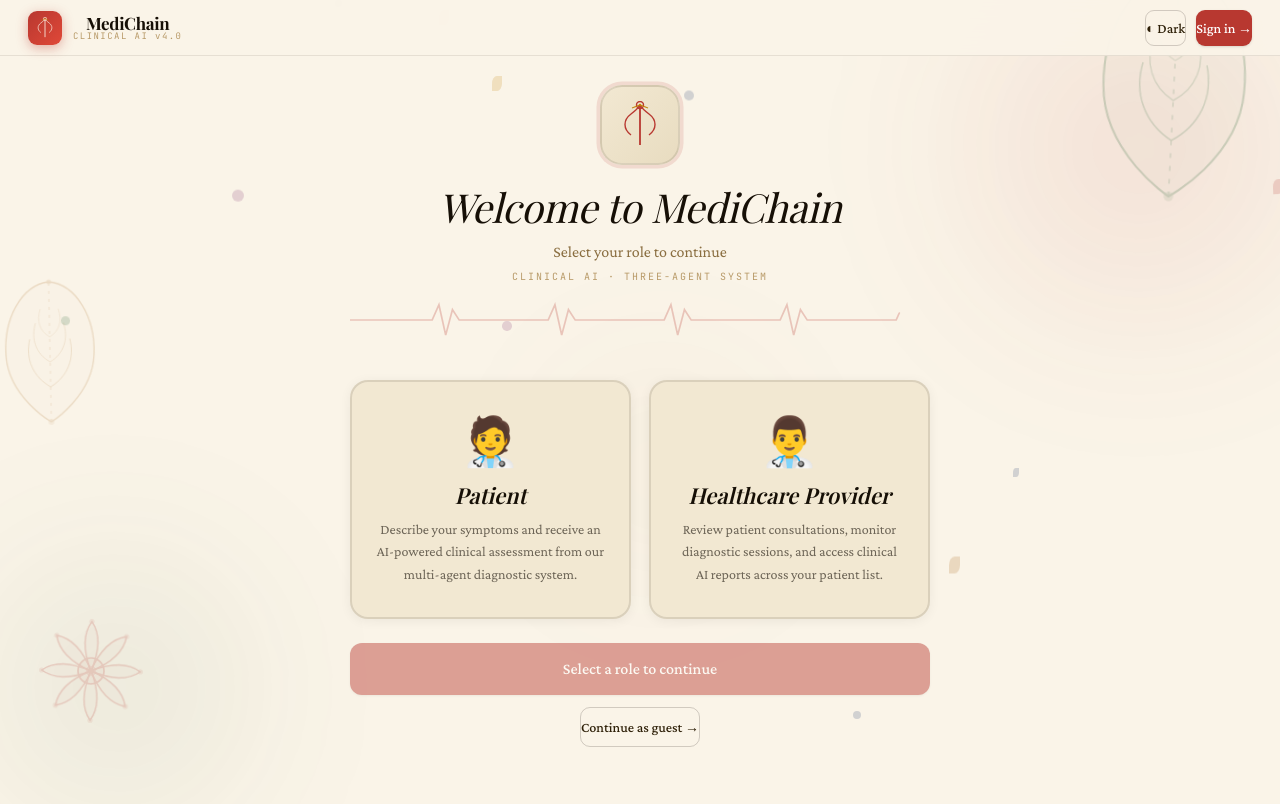
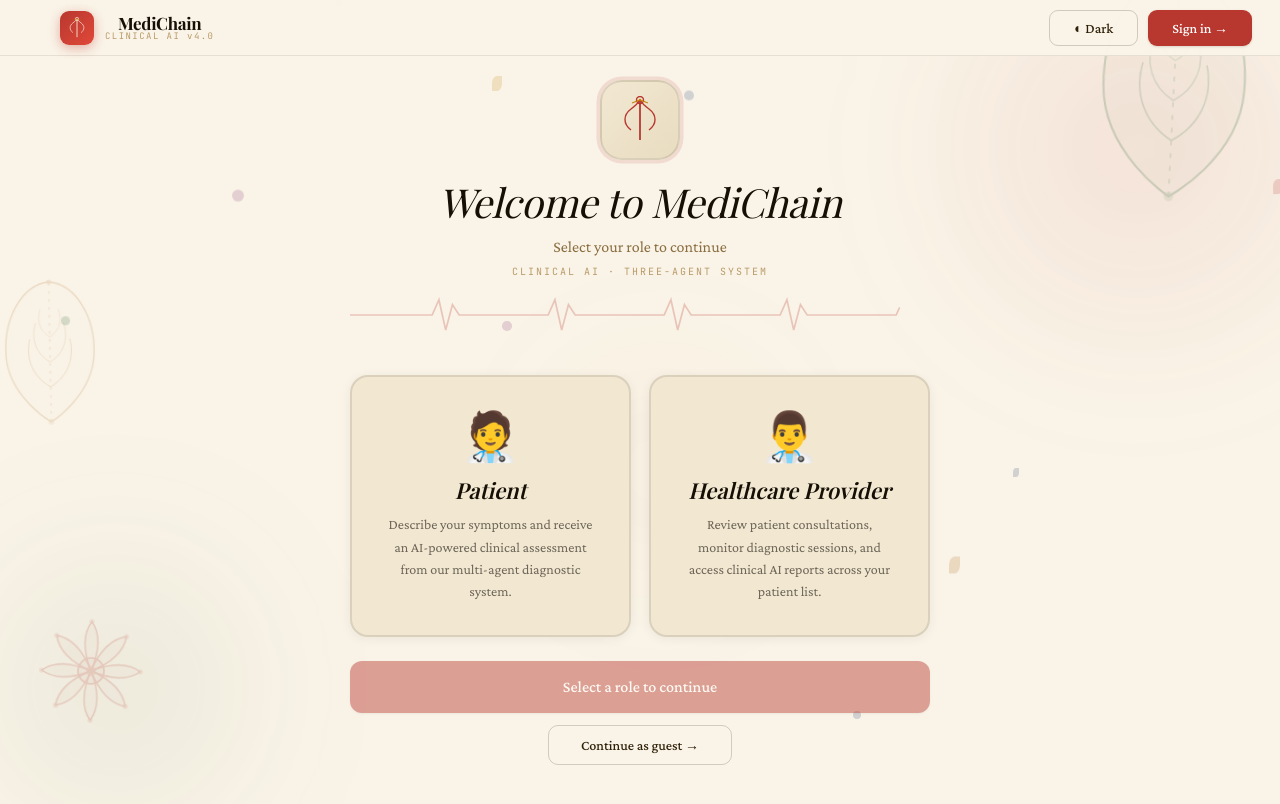
Before and after one commit to xu5733089/MediChain-A-Multi-Agent-Collaborative-System-for-Empathetic-Clinical-Diagnostic-Reasoning, a React (Vite) app in the folder medichain-frontend/: page /auth in a window 1280 px wide. Shown: the top 804 px of the page. Built offline with nearby package versions, Linux system fonts and the light colour scheme; a web font is replaced by a local one.

Commit message:
fix: button padding

```diff
--- a/medichain-frontend/src/components/ui/badge.jsx
+++ b/medichain-frontend/src/components/ui/badge.jsx
@@ -3,7 +3,7 @@ import { cva } from "class-variance-authority";
 import { cn } from "@/lib/utils";
 
 const badgeVariants = cva(
-  "inline-flex items-center rounded-full border px-2.5 py-0.5 text-xs font-medium transition-colors",
+  "inline-flex items-center rounded-full border px-[var(--badge-px)] py-[var(--badge-py)] text-xs font-medium transition-colors",
   {
     variants: {
       variant: {
--- a/medichain-frontend/src/components/ui/button.jsx
+++ b/medichain-frontend/src/components/ui/button.jsx
@@ -22,15 +22,15 @@ const buttonVariants = cva(
       },
       size: {
         // Compact inline — card action buttons, detail-panel buttons
-        xs:        "h-8 px-3 text-[13px] rounded-md",
+        xs:        "h-8 px-[var(--btn-px-xs)] text-[13px] rounded-md",
         // Small — toolbar buttons, secondary page actions
-        sm:        "h-9 px-4 text-sm rounded-[9px]",
+        sm:        "h-9 px-[var(--btn-px-sm)] text-sm rounded-[9px]",
         // Standard — default for most buttons
-        default:   "h-10 px-5 text-sm rounded-[10px]",
+        default:   "h-10 px-[var(--btn-px-md)] text-sm rounded-[10px]",
         // Large — prominent actions, modal submit buttons
-        lg:        "h-11 px-7 text-[15px] rounded-[11px]",
+        lg:        "h-11 px-[var(--btn-px-lg)] text-[15px] rounded-[11px]",
         // Extra large — primary page CTA
-        xl:        "h-[52px] px-8 text-base rounded-[12px]",
+        xl:        "h-[52px] px-[var(--btn-px-xl)] text-base rounded-[12px]",
         // Square icon button (standard)
         icon:      "h-10 w-10 rounded-lg p-0 text-base",
         // Square icon button (small — close buttons, etc.)
--- a/medichain-frontend/src/pages/ChatPage.jsx
+++ b/medichain-frontend/src/pages/ChatPage.jsx
@@ -268,7 +268,7 @@ export default function ChatPage({ api, symptoms, onComplete, onBack }) {
           {sid && <span style={{ fontFamily: "var(--mono)", fontSize: 9, color: "var(--ink5)", letterSpacing: "0.12em" }}>Session {sid.slice(0, 8).toUpperCase()}</span>}
         </div>
         <div style={{ display: "flex", gap: 10, alignItems: "center" }}>
-          <Badge className="rounded-[20px] px-3 py-[3px] text-[13px] italic" style={{ fontFamily: "var(--body)", color: phaseConf.c, background: phaseConf.bg, borderColor: `${phaseConf.c}40` }}>{phaseConf.label}</Badge>
+          <Badge className="chat-phase-badge rounded-[20px] text-[13px] italic" style={{ fontFamily: "var(--body)", color: phaseConf.c, background: phaseConf.bg, borderColor: `${phaseConf.c}40` }}>{phaseConf.label}</Badge>
           <Button onClick={() => setPanel(v => !v)} variant="outline" size="xs">{panel ? "Hide" : "Show"} reasoning</Button>
         </div>
       </div>
--- a/medichain-frontend/src/styles/medichain-global.css
+++ b/medichain-frontend/src/styles/medichain-global.css
@@ -38,6 +38,15 @@
   --shadow-lg:  0 12px 52px rgba(22,15,6,0.16), 0 4px 14px rgba(22,15,6,0.10);
   --shadow-xl:  0 28px 80px rgba(22,15,6,0.22), 0 8px 24px rgba(22,15,6,0.12);
   --nav-bg:     rgba(250,244,232,0.94);
+  --btn-px-xs:  1.2rem;
+  --btn-px-sm:  1.5rem;
+  --btn-px-md:  2rem;
+  --btn-px-lg:  2.5rem;
+  --btn-px-xl:  3rem;
+  --badge-px:   0.8rem;
+  --badge-py:   0.22rem;
+  --chat-phase-badge-px: 1.05rem;
+  --chat-phase-badge-py: 0.3rem;
   --serif:  'Playfair Display', Georgia, serif;
   --body:   'Crimson Pro', Georgia, serif;
   --mono:   'JetBrains Mono', monospace;
@@ -230,6 +239,11 @@ body {
 .tab-btn:hover { color: var(--ink2); }
 .tab-btn.on { color: var(--rose); border-bottom-color: var(--rose); }
 
+.chat-phase-badge {
+  padding-inline: var(--chat-phase-badge-px) !important;
+  padding-block: var(--chat-phase-badge-py) !important;
+}
+
 /* ─── Mode pill ─── */
 .mode-pill { display: flex; border: 1.5px solid rgba(22,15,6,0.16); border-radius: 30px; overflow: hidden; background: var(--paper3); }
 .mode-opt  {
@@ -346,3 +360,28 @@ input[type=range]::-webkit-slider-thumb:hover { transform: scale(1.22); box-shad
 /* ─── Hover lift ─── */
 .lift { transition: transform 0.25s cubic-bezier(0.22,1,0.36,1), box-shadow 0.25s; }
 .lift:hover { transform: translateY(-4px); box-shadow: var(--shadow-lg); }
+
+/* ─── Button padding override ─── */
+button {
+  padding-left: var(--btn-px-md) !important;
+  padding-right: var(--btn-px-md) !important;
+}
+
+/* Match h-8 (xs size) */
+button[class*="h-8"] {
+  padding-left: var(--btn-px-xs) !important;
+  padding-right: var(--btn-px-xs) !important;
+}
+
+/* Match h-9 (sm size) */
+button[class*="h-9"] {
+  padding-left: var(--btn-px-sm) !important;
+  padding-right: var(--btn-px-sm) !important;
+}
+
+/* Match h-10/h-11 (default/lg) */
+button[class*="h-10"],
+button[class*="h-11"] {
+  padding-left: var(--btn-px-md) !important;
+  padding-right: var(--btn-px-md) !important;
+}
```
